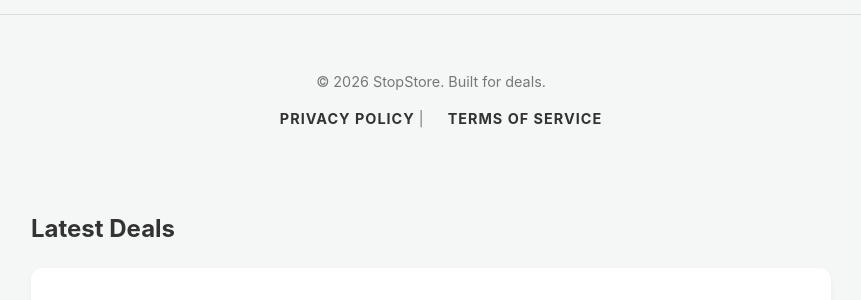
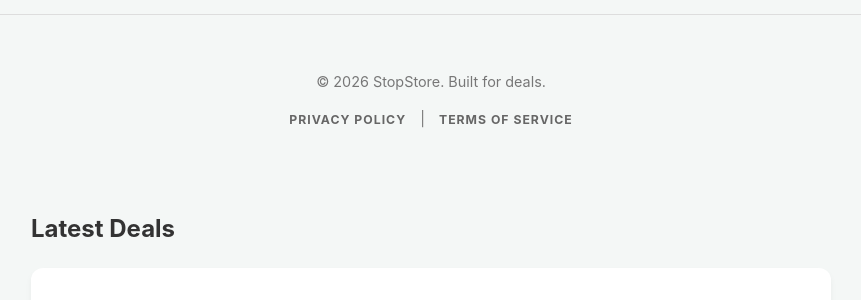
Before and after one commit to him001133/stopstore-simple, a Jekyll site: the page built from index.html, in a window 1280 px wide. Shown: the part 165-465 px from the top of the page, without its empty margins (209-1070 px from the left). Built offline with Jekyll 4.4.1, drawn with Linux system fonts in a browser that asks for light colours.

Commit message:
Add footer navigation styles

```diff
--- a/assets/css/style.css
+++ b/assets/css/style.css
@@ -78,3 +78,18 @@ nav a {
 nav a:hover {
     color: var(--primary);
 }
+.footer-nav {
+    margin-top: 10px;
+}
+
+.footer-nav a {
+    color: #666;
+    font-size: 0.85em;
+    text-decoration: none;
+    margin: 0 10px;
+}
+
+.footer-nav a:hover {
+    color: var(--primary);
+    text-decoration: underline;
+}
```
